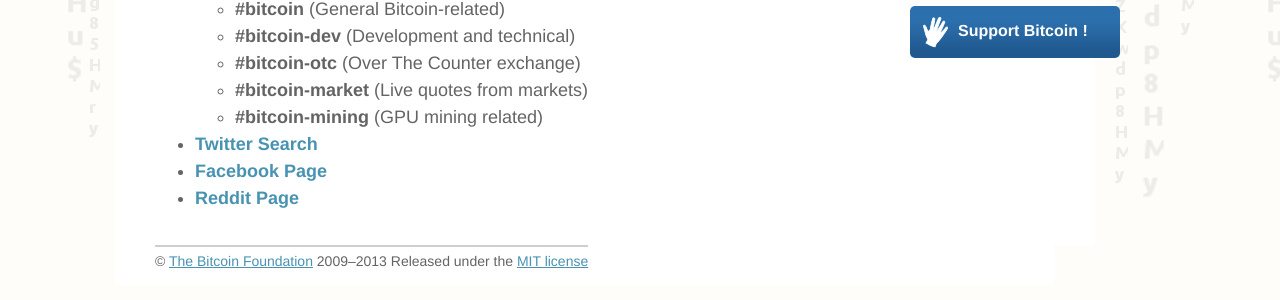
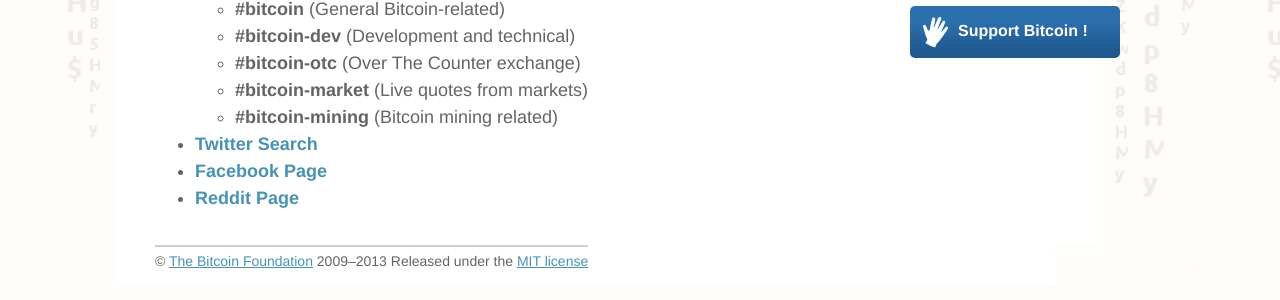
Before and after one commit to jonwaller/bitcoinorg-clean, a Jekyll site: the page built from en/community.html, in a window 1280 px wide. Shown: the part 308-608 px from the top of the page. Built offline with Jekyll 4.4.1, drawn with Linux system fonts in a browser that asks for light colours.

Commit message:
minor fixes and add a few internal links

```diff
--- a/en/community.html
+++ b/en/community.html
@@ -12,7 +12,7 @@ title: Community - Bitcoin
     <li><strong>#bitcoin-dev</strong> (Development and technical)</li>
     <li><strong>#bitcoin-otc</strong>  (Over The Counter exchange)</li>
     <li><strong>#bitcoin-market</strong> (Live quotes from markets)</li>
-    <li><strong>#bitcoin-mining</strong> (GPU mining related)</li>
+    <li><strong>#bitcoin-mining</strong> (Bitcoin mining related)</li>
   </ul>
 </li>
 <li><a href="http://twitter.com/#!/search/bitcoin" target="_blank">Twitter Search</a></li>
--- a/en/how-it-works.html
+++ b/en/how-it-works.html
@@ -1,6 +1,6 @@
 ---
 layout: base-en
-title: How it works? - Bitcoin
+title: How does Bitcoin work? - Bitcoin
 ---
 <h1>How does Bitcoin work?</h1>
 
--- a/en/resources.html
+++ b/en/resources.html
@@ -5,7 +5,7 @@ title: Resources - Bitcoin
 <h1>Bitcoin resources</h1>
 <ul class="ressources">
 <li><a href="http://www.weusecoins.com" target="_blank">Bitcoin. Start here!</a></li>
-<li><a href="/en/choose-your-wallet">Bitcoin clients</a></li>
+<li><a href="/en/choose-your-wallet">Bitcoin wallets</a></li>
 <li><a href="https://en.bitcoin.it/wiki/Main_Page" target="_blank">Bitcoin Wiki</a>
 <ul>
   <li><a href="https://bitcoin.it/wiki/FAQ" target="_blank">FAQ</a></li>
--- a/en/support-bitcoin.html
+++ b/en/support-bitcoin.html
@@ -9,7 +9,7 @@ title: Support Bitcoin - Bitcoin
 <p>Obviously, using Bitcoin is the first thing you can do to help its development. There are most probably many cases where it can make your life easier. And you can accept payment in Bitcoin yourself.</p>
 
 <h2>Be the network</h2>
-<p>You can join the Bitcoin network by keeping the original software running on your computer. And you can do some Bitcoin mining to make the network more secure by helping to process transactions.</p>
+<p>You can join the Bitcoin network by keeping the <a href="/en/download">original software</a> running on your computer. And you can do some Bitcoin mining to make the network more secure by helping to process transactions.</p>
 
 <h2>Development</h2>
 <p>Bitcoin is open source. So if you are a developer, you can use your super-powers to do good and <a href="/en/development">improve Bitcoin</a>. Or you can also build amazing new services or software that use Bitcoin.</p>
@@ -24,7 +24,7 @@ title: Support Bitcoin - Bitcoin
 <p>The <a href="http://en.bitcoin.it/" target="_blank">Bitcoin wiki</a> is full of useful and detailed information and we are constantly improving the information it contains - just like Wikipedia. You can help keep the wiki accurate and up-to-date.</a>
 
 <h2>Translate</h2>
-<p>Bitcoin is already translated in many languages. However you can <a href="https://www.transifex.com/projects/p/bitcoin/" target="_blank">translate</a> it in new languages as well as improving existing translations. Translations in the <a href="http://en.bitcoin.it/">Bitcoin wiki</a> would be very welcome!</p>
+<p>Bitcoin is already translated in many languages. However you can <a href="https://www.transifex.com/projects/p/bitcoin/" target="_blank">translate</a> it in new languages as well as improving existing translations. Translations in the <a href="http://en.bitcoin.it/" target="_blank">Bitcoin wiki</a> would be very welcome!</p>
 
 <h2>Help</h2>
 <p>You can join Bitcoin <a href="/en/community">communities</a> to give help to new users. And you can talk about Bitcoin with other people and learn more about it every day.</p>
--- a/en/vocabulary.html
+++ b/en/vocabulary.html
@@ -56,7 +56,7 @@ title: Vocabulary - Bitcoin
 <p>A private key is a <b>secret piece of data that proves your right to spends Bitcoin from a specific Bitcoin address</b> through a cryptographic <a href="#signature">signature</a>. Each <a href="#address">Bitcoin address</a> have its own unique private key. And your private keys are stored by your Bitcoin wallet software in your computer. Private keys must never be revealed as they allow to spend Bitcoins for their respective Bitcoin addresses.</p>
 
 <h2><a name="signature">Signature</a></h2>
-<p>A <a href="#cryptography">cryptographic</a> signature is <b>a mathematical mechanism that allows someone to prove ownership</b>. In the case of Bitcoin, a <a href="#address">Bitcoin address</a> and its private key are linked by some mathematical magic. When your Bitcoin software sign a transaction with the appropriate private key, the whole network can see that the signature matches the Bitcoin address. Though, there is no way for the world to guess what is your private key to steal your hard-earned Bitcoins.</p>
+<p>A <a href="#cryptography">cryptographic</a> signature is <b>a mathematical mechanism that allows someone to prove ownership</b>. In the case of Bitcoin, a <a href="#address">Bitcoin address</a> and its <a href="#private-key">private key</a> are linked by some mathematical magic. When your Bitcoin software sign a transaction with the appropriate private key, the whole network can see that the signature matches the Bitcoin address. Though, there is no way for the world to guess what is your private key to steal your hard-earned Bitcoins.</p>
 
 <h2><a name="wallet">Wallet</a></h2>
 <p>A Bitcoin wallet refer to <b>the equivalent of a physical wallet on the Bitcoin network</b>. Each Bitcoin wallet can show you the total balance of all <a href="#address">Bitcoin addresses</a> it contains. Just like you can count the money in your real wallet. And in the same way, a Bitcoin wallet allows you to pay a specific amount to a specific person. This is different to credit cards where you are charged by the merchant.</p>
--- a/en/you-need-to-know.html
+++ b/en/you-need-to-know.html
@@ -14,7 +14,7 @@ title: Some things you need to know - Bitcoin
 <h3>Encrypt your wallet</h3>
 <p>Encrypting your wallet allows you set a password for anyone trying to withdraw any funds. This is a good protection against thieves and hackers. However, you should make sure you never forget the password otherwise this protection will turns against you.</p>
 <h3>Use an online wallet</h3>
-Using a online wallet is pretty much like using a online bank. You are trusting someone else to protect your money while you have to remember and protect your password. Your should always choose such services carefully.
+<p>Using a online wallet is pretty much like using a online bank. You are trusting someone else to protect your money while you have to remember and protect your password. Your should always choose such services carefully.</p>
 <h3>Use an offline wallet</h3>
 <p>Using an offline wallet provides the highest level of security for savings. An offline wallet means that your wallet is only ever loaded and used from a computer that is not connected to the internet at all. As of today, this approach still requires some technical knowledge to be done correctly.</p>
 </div>
```
